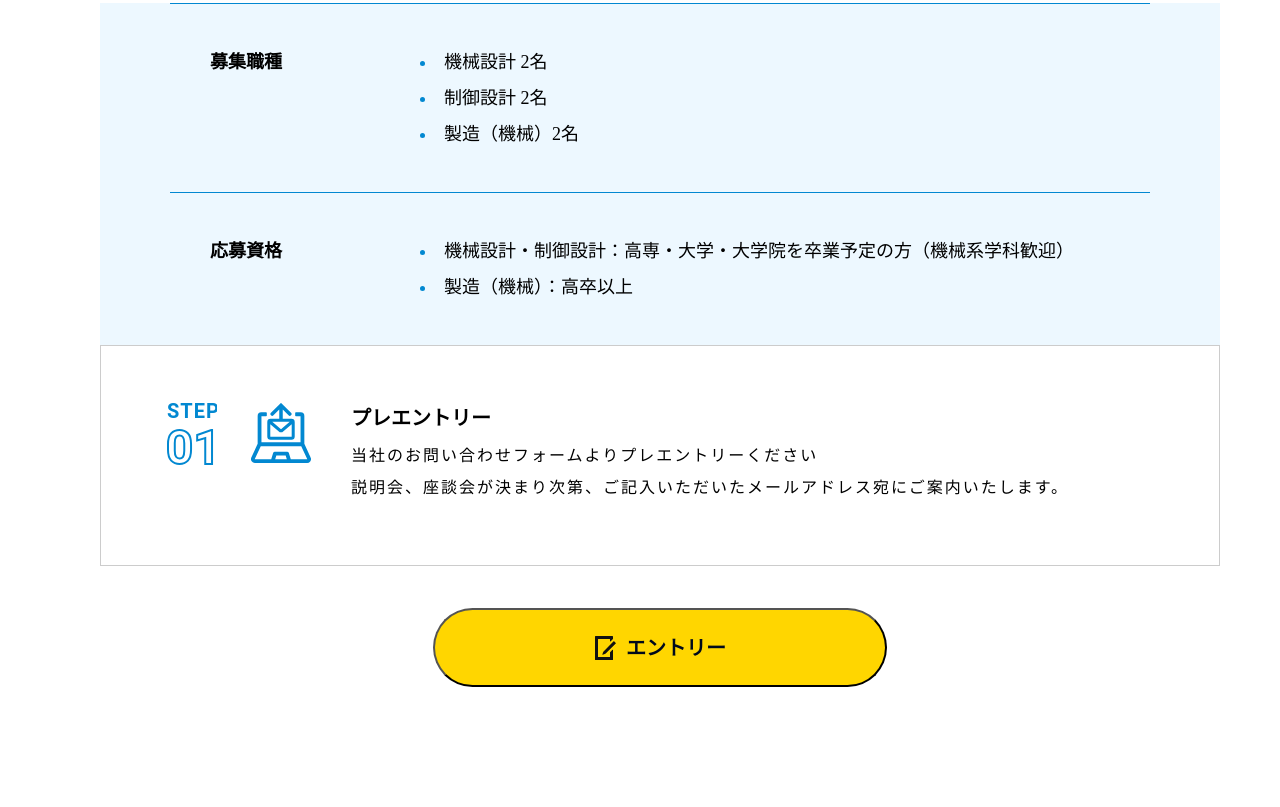
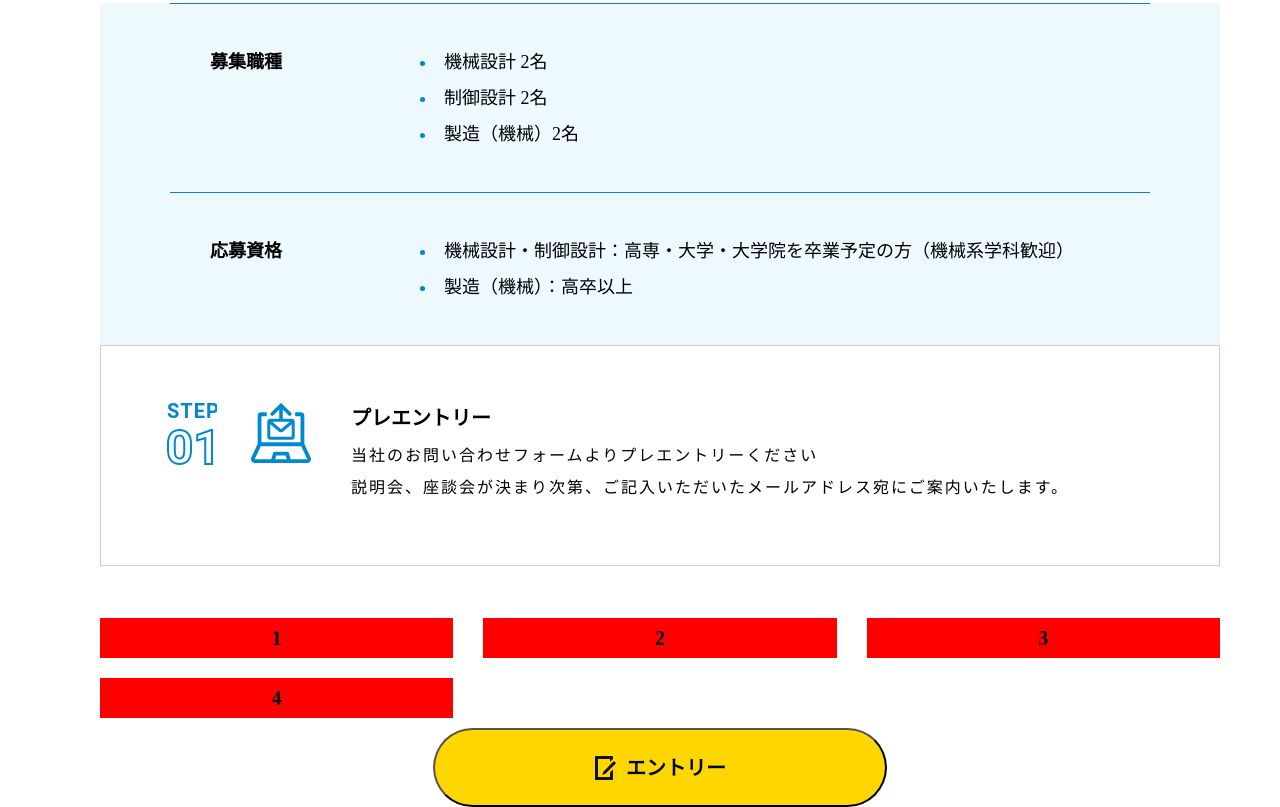
Before and after one commit to pxwebshop/initSource, a website: page dev/ejs/cpn.ejs in a window 1280 px wide. Shown: the part 4744-5551 px from the top of the page. Before the commit the page ends 5431 px from the top, so only its background shows below. Drawn offline with nearby package versions, Linux system fonts and the light colour scheme; files that its build step writes are made by us from their sources.

Commit message:
add c-list

```diff
--- a/dev/assets/sass/2_component/_08_list.scss
+++ b/dev/assets/sass/2_component/_08_list.scss
@@ -334,3 +334,22 @@ list
         margin-right: auto;
     }
 }
+
+.c-list {
+    margin-left: -30px;
+    display: flex;
+    flex-wrap: wrap;
+    &__wrap {
+        width: 33.33%;
+        margin: 10px 0;
+        padding-left: 30px;
+    }
+    &__number {
+        background-color: red;
+        display:block;
+        font-size: 2.0rem;
+        line-height: 2;
+        text-align: center;
+        font-weight: bold;
+    }
+}
--- a/dev/assets/sass/3_project/_top.scss
+++ b/dev/assets/sass/3_project/_top.scss
@@ -244,7 +244,7 @@ Css of home page
 		.c-list4__row2 {
 			background: url(../../../assets/img/svg/step02.svg) no-repeat 62px 53px, url(../../../assets/img/svg/icon-seminar.svg) no-repeat 150px 57px;
 			@include sp {
-				background: url(../../../assets/img/svg/step02.svg) no-repeat 30px center;
+				background: url(/assets/img/svg/step02.svg) no-repeat 30px center;
 			}
 		}
 		.c-list4__row3 {
--- a/dev/ejs/cpn.ejs
+++ b/dev/ejs/cpn.ejs
@@ -339,6 +339,25 @@
             </div>
         </div>
     </div>
+
+    <!-- // test list -->
+    <div class="l-container">
+        <ul class="c-list">
+            <li class="c-list__wrap">
+                <span class="c-list__number">1</span>
+            </li>
+            <li class="c-list__wrap">
+                <span class="c-list__number">2</span>
+            </li>
+            <li class="c-list__wrap">
+                <span class="c-list__number">3</span>
+            </li>
+            <li class="c-list__wrap">
+                <span class="c-list__number">4</span>
+            </li>
+        </ul>
+    </div>
+
     <!-- c-list4 -->
     <!-- button yellow : D -->
         <button class="c-btn"><span>エントリー</span></button>
```
Also changed, not shown: public/about.html, public/assets/css/style.css, public/cpn.html, public/index.html, 1 other file.
